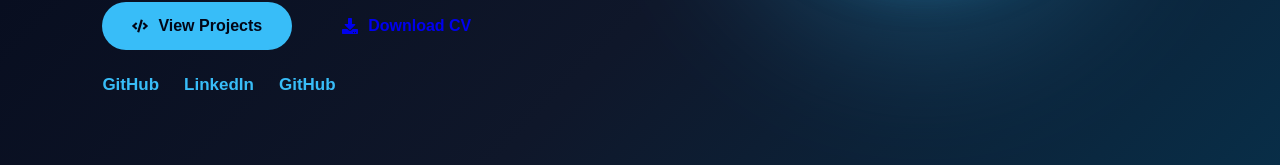
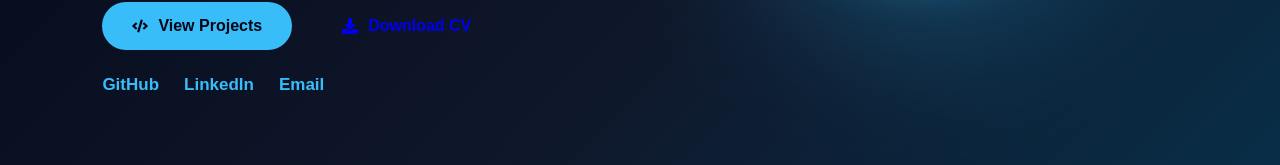
Before and after one commit to amandhussa12/aman-portfolio, a React (Vite) app: page / in a window 1280 px wide. Shown: the part 586-751 px from the top of the page. Built offline with nearby package versions, Linux system fonts and the light colour scheme.

Commit message:
Fix social links

```diff
--- a/src/components/Hero.jsx
+++ b/src/components/Hero.jsx
@@ -71,9 +71,13 @@ function Hero() {
           </div>
           <div className="social-links">
 
-  <a href="https://github.com/amandhussa12">
-    GitHub
-  </a>
+  <a
+  href="https://github.com/amandhussa12"
+  target="_blank"
+  rel="noopener noreferrer"
+>
+  GitHub
+</a>
 
  <a
   href="https://www.linkedin.com/in/aman-dhussa-40006b423"
@@ -84,12 +88,8 @@ function Hero() {
 </a>
 
 
- <a
-  href="https://github.com/amandhussa12"
-  target="_blank"
-  rel="noopener noreferrer"
->
-  GitHub
+ <a href="mailto:amandhussa87@gmail.com">
+  Email
 </a>
 
 </div>
```
